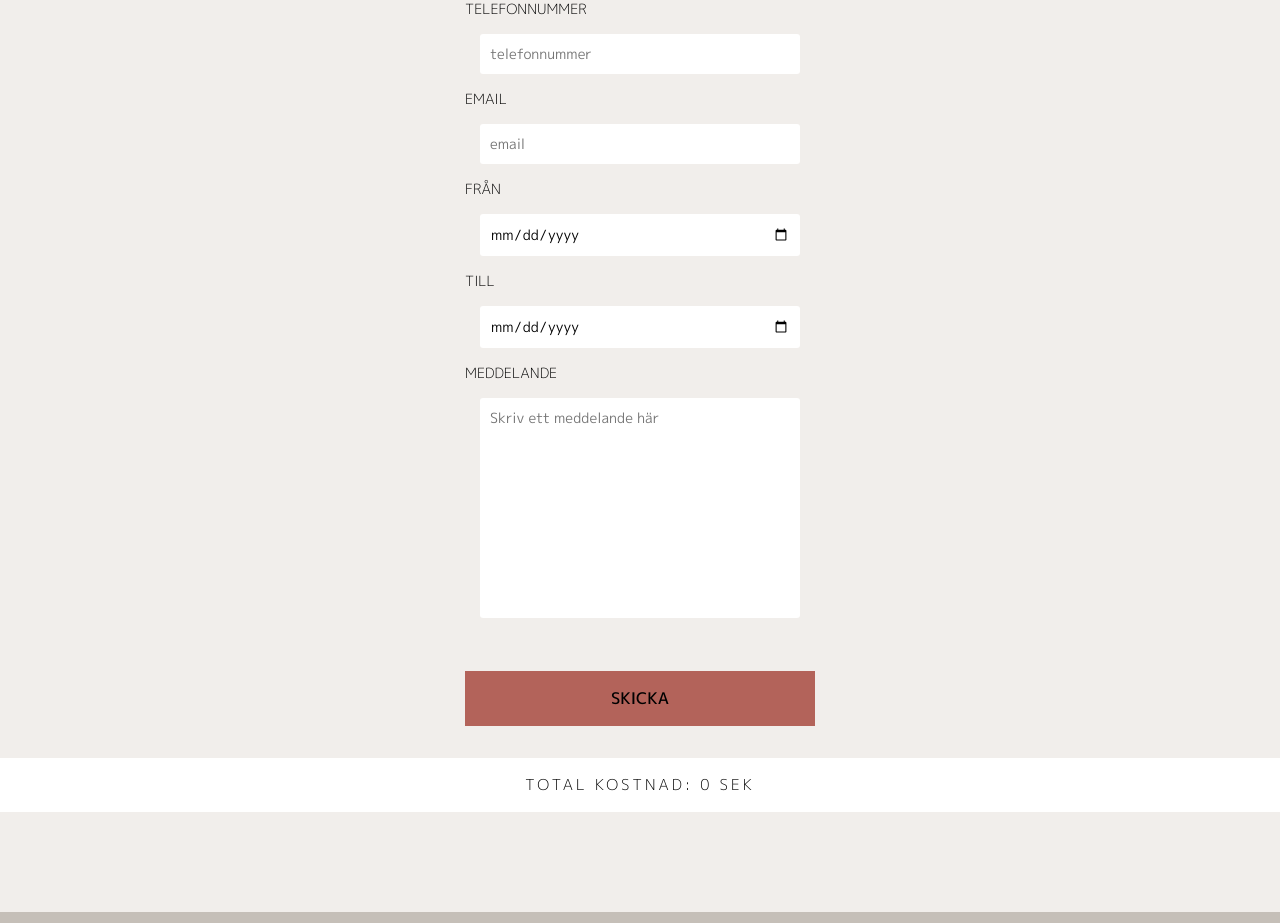
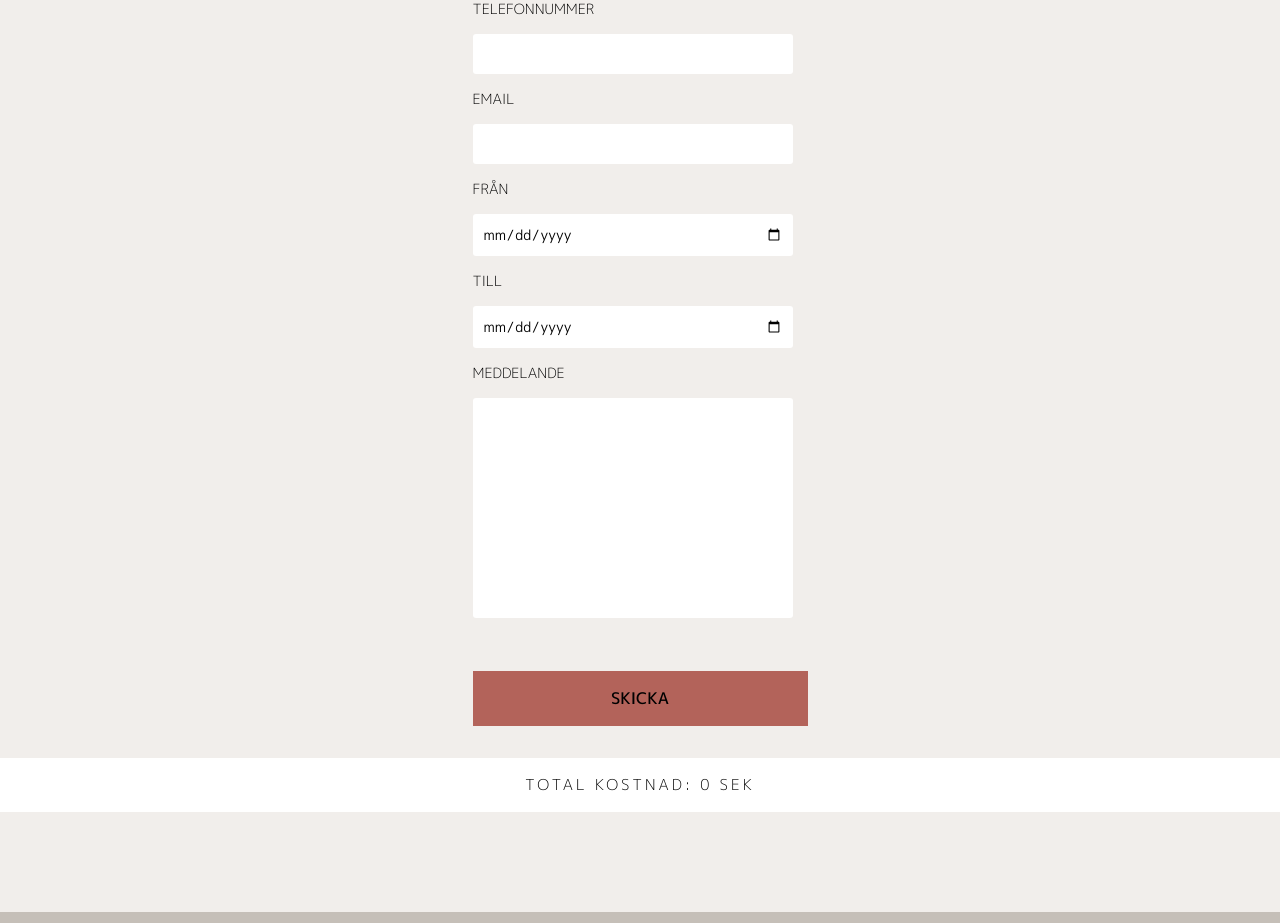
Before and after one commit to mathildakarlsson/final-project, a React (Create React App) app: page /wishlist in a window 1280 px wide. Shown: the part 400-1323 px from the top of the page. Built offline with nearby package versions, Linux system fonts and the light colour scheme.

Commit message:
finishing up some styling in form and singleproduct

```diff
--- a/src/components/BookingForm.js
+++ b/src/components/BookingForm.js
@@ -98,7 +98,7 @@ const BookingForm = () => {
 
 
     return (
-        <FormyForm>
+        <FormContainer>
             <FormHeader>Don't be a stranger!</FormHeader>
             <FormText>Skriv till oss om dina önskemål så återkommer vi inom det närmaste.</FormText>
 
@@ -119,7 +119,7 @@ const BookingForm = () => {
                                     <input
                                         type="text"
                                         name="name"
-                                        placeholder="namn"
+                                        // placeholder="namn"
                                         value={mailerState.name}
                                         onChange={handleStateChange}
                                         required
@@ -133,7 +133,7 @@ const BookingForm = () => {
                                     <input
                                         type="tel"
                                         name="phonenumber"
-                                        placeholder="telefonnummer"
+                                        // placeholder="telefonnummer"
                                         value={mailerState.phonenumber}
                                         onChange={handleStateChange}
                                     />
@@ -146,7 +146,7 @@ const BookingForm = () => {
                                     <input
                                         type="email"
                                         name="email"
-                                        placeholder="email"
+                                        // placeholder="email"
                                         value={mailerState.email}
                                         onChange={handleStateChange}
                                         required
@@ -162,7 +162,7 @@ const BookingForm = () => {
                                         name="startdate"
                                         value={mailerState.startdate}
                                         onChange={handleStateChange}
-                                    // required
+                                    required
                                     />
                                 </label>
                             </li>
@@ -175,7 +175,7 @@ const BookingForm = () => {
                                         name="enddate"
                                         value={mailerState.enddate}
                                         onChange={handleStateChange}
-                                    // required
+                                        required
                                     />
                                 </label>
                             </li>
@@ -185,7 +185,7 @@ const BookingForm = () => {
                                     Meddelande
                                 </label>
                                 <textarea
-                                    placeholder="Skriv ett meddelande här"
+                                    // placeholder="Skriv ett meddelande här"
                                     name="message"
                                     maxlength="2000"
                                     rows="10"
@@ -237,14 +237,14 @@ const BookingForm = () => {
                 {/* </RentalsContainer> */}
                 </article>
             </section>
-        </FormyForm>
+        </FormContainer>
     )
 
 };
 
 export default BookingForm;
 
-const FormyForm = styled.section`
+const FormContainer = styled.section`
 padding-top: 8rem;
 @media (min-width: 768px) {
     padding-top: 10rem;
@@ -299,7 +299,7 @@ justify-content: center;
 const FormButton = styled.button`
     display: flex;
     justify-content: center;
-    align-item: center;
+    align-items: center;
     width: 100%;
     margin: 2rem 0 2rem 0;
     cursor: pointer;
--- a/src/components/Home.js
+++ b/src/components/Home.js
@@ -242,4 +242,5 @@ const HomeContainer = styled.section `
     flex-direction: column;
     background-color: #F1EEEB;
     align-items: center;
+    overflow: hidden;
 `
--- a/src/components/Rentals.js
+++ b/src/components/Rentals.js
@@ -84,6 +84,7 @@ const Main = styled.main`
     display: flex;
     flex-direction: column;
     margin: 1rem;
+    background-color: white;
 `
 
 const ArticleContainer = styled.article`
--- a/src/components/SingleRentalsItem.js
+++ b/src/components/SingleRentalsItem.js
@@ -55,20 +55,20 @@ const SingleRentalsItem = () => {
         return (
             <Main>
                 <ArticleContainer>
-                      <Header>Hyrsaker</Header>
+                      <Header>{singleProduct.title}</Header>
                         <CardContainer>
 
                                 <img src={singleProduct.mainImage.asset.url}
                                     alt={singleProduct.title}
                                 />
-                                <Info>Namn: {singleProduct.title}</Info>
-                                <Info>Material: {singleProduct.defaultProductVariant.material}</Info>
+                                {/* <Info>Namn: {singleProduct.title}</Info> */}
+                                {/* <Info>Material: {singleProduct.defaultProductVariant.material}</Info> */}
                                 <Info>Pris: {singleProduct.defaultProductVariant.price} {singleProduct.defaultProductVariant.sku}/dag</Info>
                                 <Info>Storlek: {singleProduct.defaultProductVariant.dimensions}</Info>
                                 <Info>Antal i lager: {singleProduct.defaultProductVariant.quantity}st</Info>
-                                <Info>Färg: {singleProduct.defaultProductVariant.color}</Info>
+                                {/* <Info>Färg: {singleProduct.defaultProductVariant.color}</Info> */}
                                 <Info>Beskrivning: {singleProduct.defaultProductVariant.description}</Info>
-                                <Info>Kategori: {singleProduct.category}</Info>
+                                {/* <Info>Kategori: {singleProduct.category}</Info> */}
                                 {/* <p>♥️ TESTY MCtester ♥️</p>   */}
                                 {/* <Info>Body:{singleProduct.defaultProductVariant.body}</Info> */}
 
@@ -129,7 +129,7 @@ padding: 1rem;
 `
 
 const Info = styled.h4 `
-padding: 1rem;
+padding: .8rem;
     font-weight: 300;
     margin: 12px 0;
     line-height: 28px;
--- a/src/index.css
+++ b/src/index.css
@@ -22,6 +22,7 @@ color light beige: #F1EEEB  */
 
 body {
   background-color: #F1EEEB;
+
 }
 
 
@@ -570,7 +571,7 @@ body {
   border-radius: 3px;
   width: 15rem;
   font-size: 14px;
-  margin: 15px;
+  margin: 15px 15px 15px 0;
 }
 
 .about-image {
@@ -587,7 +588,7 @@ textarea {
   width: 15rem;
   font-size: 14px;
   resize: none;
-  margin: 15px;
+  margin: 15px 15px 15px 0;
 }
 
 /* .form-products {
```
Also changed, not shown: 1 other file (tests, documents, lock files or other folders).
